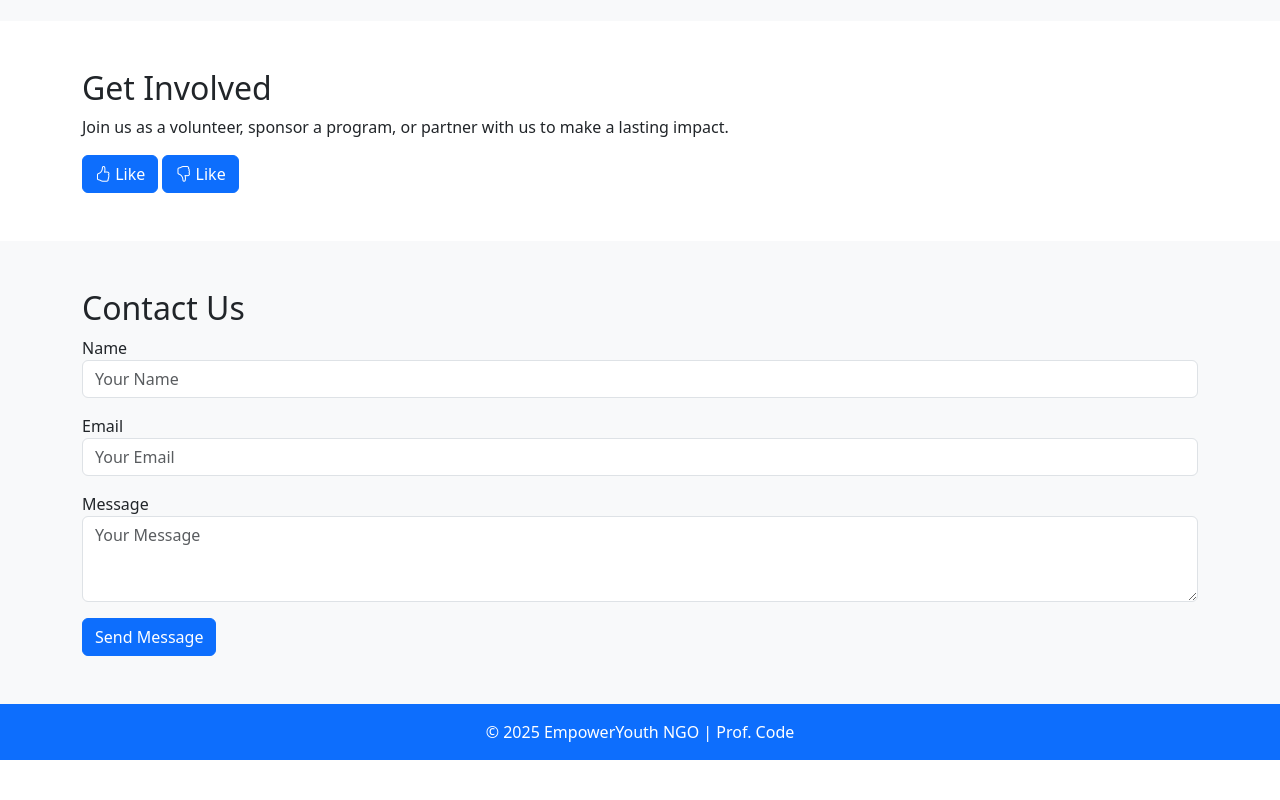
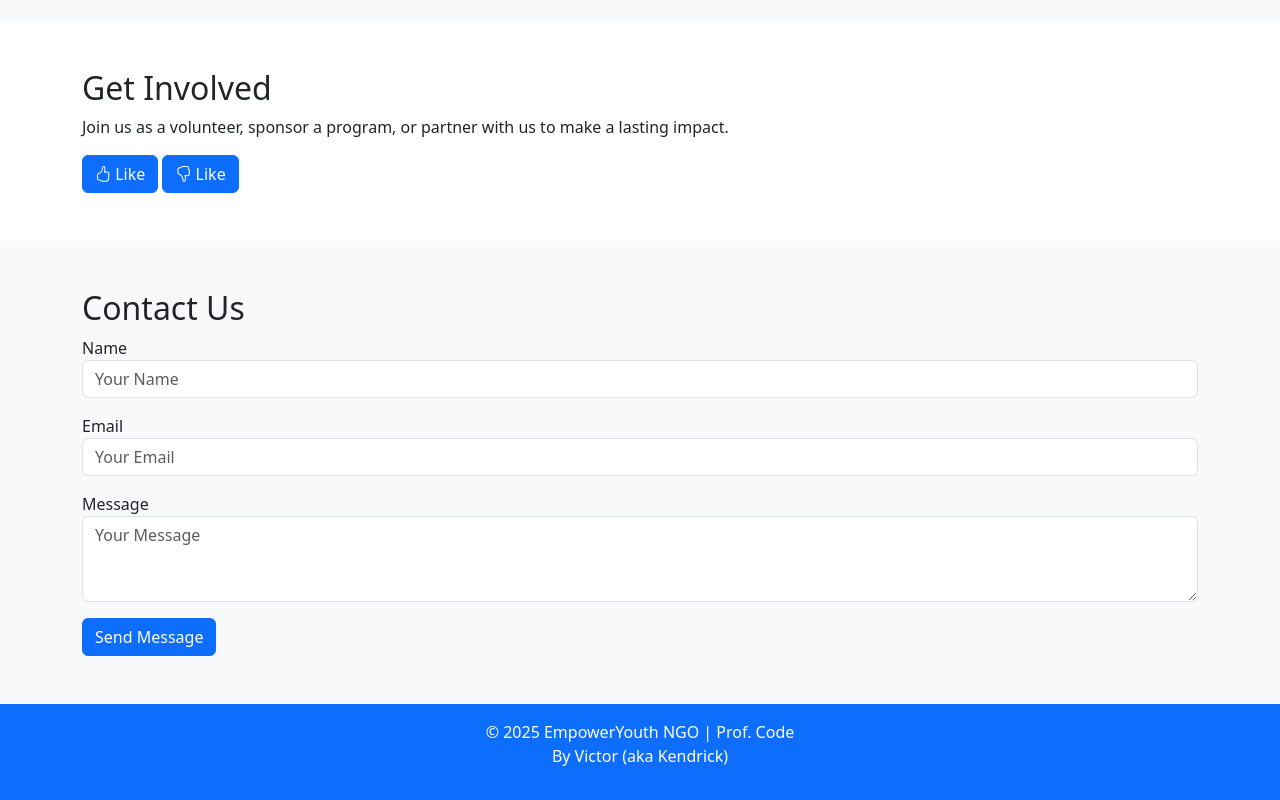
Before and after one commit to kendrick091/gddmi_project, a plain HTML site: page index.html in a window 1280 px wide. Shown: the part 806-1606 px from the top of the page. Before the commit the page ends 1566 px from the top, so only its background shows below. Drawn offline with nearby package versions, Linux system fonts and the light colour scheme.

Commit message:
By victor aka kendrick

```diff
--- a/index.html
+++ b/index.html
@@ -107,6 +107,7 @@
 <footer class="bg-primary text-white text-center py-3">
   <div class="container">
     &copy; 2025 EmpowerYouth NGO | Prof. Code
+    <p>By Victor (aka Kendrick)</p>
   </div>
 </footer>
 
```
